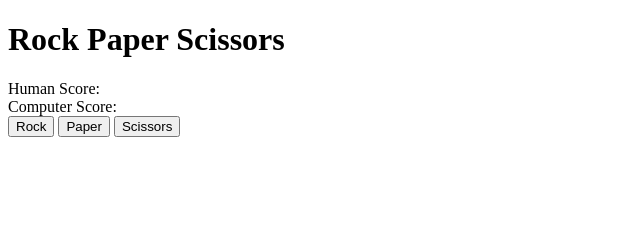
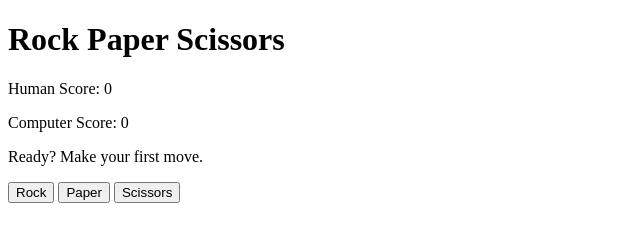
Before and after one commit to YousefNoor24/rock-paper-scissors, a plain HTML site: page index.html in a window 1280 px wide. Shown: the whole page, without its empty margins (0-640 px from the left). Drawn offline with Linux system fonts and the light colour scheme.

Commit message:
Edit index.html

```diff
--- a/index.html
+++ b/index.html
@@ -6,11 +6,16 @@
     </head>
     <body>
         <h1>Rock Paper Scissors</h1>
-        <div>Human Score:</div>
-        <div>Computer Score:</div>
-        <button id="rock">Rock</button>
-        <button id="paper">Paper</button>
-        <button id="scissors">Scissors</button>
+        <div>
+            <p id="human-score"> Human Score: 0</p>
+            <p id="computer-score">Computer Score: 0</p>
+            <p id="announcer">Ready? Make your first move.</p>
+        </div>
+        <div id="human-choice">
+            <button id="rock" value="Rock">Rock</button>
+            <button id="paper" value="Paper">Paper</button>
+            <button id="scissors" value="Scissors">Scissors</button>
+        </div>
 
          <script src="script.js"></script>
     </body>
```
